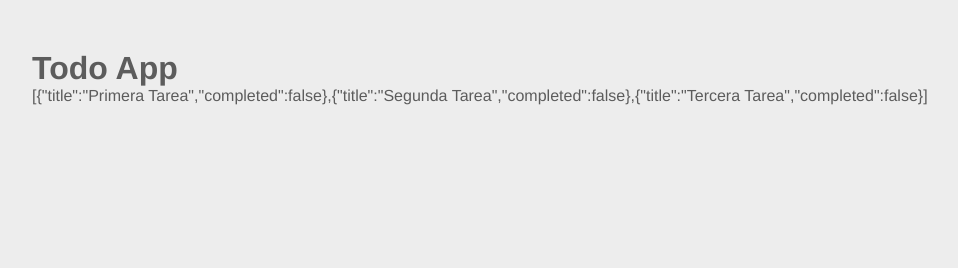
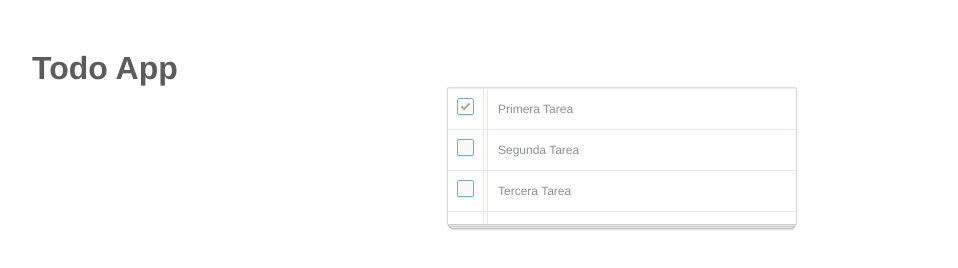
Before and after one commit to kotehector/curso-angular-basico-todoApp, a website: page src/index.html in a window 1280 px wide. Shown: the whole page, without its empty margins (18-976 px from the left). Drawn offline with nearby package versions, Linux system fonts and the light colour scheme; some packages are replaced by stand-ins of ours; files that its build step writes are made by us from their sources.

Commit message:
Lab 2 - Directivas

```diff
--- a/src/app/todo.controller.js
+++ b/src/app/todo.controller.js
@@ -1,7 +1,7 @@
 function TodoController() {
   this.list = [{
     title: 'Primera Tarea',
-    completed: false
+    completed: true
   },{
     title: 'Segunda Tarea',
     completed: false
--- a/src/css/myapp.css
+++ b/src/css/myapp.css
@@ -1,14 +1,214 @@
 * {
-  box-sizing: border-box;
-  -webkit-box-sizing: border-box;
-  -moz-box-sizing: border-box;
-  margin: 0;
-  padding: 0; }
+box-sizing: border-box;
+-webkit-box-sizing: border-box;
+-moz-box-sizing: border-box;
+margin: 0;
+padding: 0;
+}
 
 body {
   font-family: 'Helvetica Neue', Helvetica, Arial, sans-serif;
   color: #5C5C5C;
-  padding: 50px; }
+  padding: 50px;
+}
 
-.app {
-  background: #ededed; }
+ul {
+  list-style: none;
+}
+
+.todo {
+  position: relative;
+  width: 350px;
+  margin: 0 auto;
+  padding: 0 0 12px;
+  background: #fff;
+  border: 1px solid;
+  border-color: #dfdcdc #d9d6d6 #ccc;
+  border-radius: 2px;
+  -webkit-box-shadow: 0 1px 2px rgba(0, 0, 0, 0.1);
+  -moz-box-shadow: 0 1px 2px rgba(0, 0, 0, 0.1);
+  box-shadow: 0 1px 2px rgba(0, 0, 0, 0.1);
+}
+
+.todo:before, .todo:after {
+  content: '';
+  position: absolute;
+  z-index: -1;
+  height: 4px;
+  background: #fff;
+  border: 1px solid #ccc;
+  border-radius: 2px;
+}
+
+.todo:after {
+  left: 0;
+  right: 0;
+  bottom: -3px;
+  -webkit-box-shadow: 0 1px 2px rgba(0, 0, 0, 0.1);
+  -moz-box-shadow: 0 1px 2px rgba(0, 0, 0, 0.1);
+  box-shadow: 0 1px 2px rgba(0, 0, 0, 0.1);
+}
+
+.todo:before {
+  left: 2px;
+  right: 2px;
+  bottom: -5px;
+  border-color: #c4c4c4;
+  -webkit-box-shadow: 0 1px 2px rgba(0, 0, 0, 0.15);
+  -moz-box-shadow: 0 1px 2px rgba(0, 0, 0, 0.15);
+  box-shadow: 0 1px 2px rgba(0, 0, 0, 0.15);
+}
+.todo__form {
+  padding: 0 0 0 40px;
+}
+.todo__form input {
+  border: 0;
+  padding: 15px 10px;
+  width: 100%;
+  outline: 0;
+  font-size: 16px;
+}
+.todo__remaining {
+  padding: 10px 15px 0px 50px;
+  font-style: italic;
+  font-size: 12px;
+}
+.todo__list {
+border-top: 1px solid #e6ebed;
+}
+.todo__list:before {
+  content: '';
+  width: 3px;
+  z-index: 2;
+  border: 1px solid #f2e3df;
+  border-width: 0 1px;
+  position: absolute;
+  top: 0px;
+  bottom: 0px;
+  left: 35px;
+}
+
+.todo__list li {
+  position: relative;
+  padding: 0 15px 0 50px;
+  line-height: 21px;
+  font-size: 12px;
+  color: #8b8f97;
+  border-bottom: 1px solid #e6ebed;
+}
+.todo__list li:hover a {
+  opacity: 1;
+}
+.todo__list li a {
+  text-decoration: none;
+  color: #6bb3ca;
+  font-size: 22px;
+  cursor: pointer;
+  transition: opacity 0.2s ease-in-out;
+  opacity: 0;
+  position: absolute;
+  top: 8px;
+  right: 10px;
+}
+.todo__list li p,
+.todo__list li input {
+  line-height: 40px;
+  margin: 0;
+  border: 0;
+  outline: 0;
+  width: 100%;
+}
+
+input[type=checkbox] {
+ display: none;
+}
+
+input[type=checkbox]:checked + .toggle:after {
+ opacity: 1;
+}
+
+.todo__list .toggle {
+  display: block;
+  height: 35px;
+  width: 35px;
+  position: absolute;
+  top: 0px;
+  bottom: 0px;
+  left: 0px;
+  text-indent: 100%;
+  overflow: hidden;
+  cursor: pointer;
+}
+
+.toggle:after {
+  content: '';
+  position: absolute;
+  position: absolute;
+  width: 7px;
+  height: 3px;
+  background: transparent;
+  top: 14px;
+  left: 13px;
+  border: 2px solid #aaa;
+  border-top: none;
+  border-right: none;
+  -webkit-transform: rotate(-45deg);
+  -moz-transform: rotate(-45deg);
+  -o-transform: rotate(-45deg);
+  -ms-transform: rotate(-45deg);
+  transform: rotate(-45deg);
+  opacity: 0;
+}
+
+.todo__list .toggle:before {
+  content: '';
+  width: 15px;
+  height: 15px;
+  background: #faf9f9;
+  border: 1px solid #6bb3ca;
+  border-radius: 2px;
+  position: absolute;
+  top: 9px;
+  left: 9px;
+  -webkit-box-shadow: 0 1px 1px #dfecf4;
+  -moz-box-shadow: 0 1px 1px #dfecf4;
+  box-shadow: 0 1px 1px #dfecf4;
+}
+
+.todo__list .toggle:hover:before {
+  -webkit-box-shadow: 0 0 3px #6bb3ca;
+  -moz-box-shadow: 0 0 3px #6bb3ca;
+  box-shadow: 0 0 3px #6bb3ca;
+}
+
+.todo__list .done .toggle:before, .todo__list .toggle:active:before {
+  border-color: #c0c0c0 #ccc #d8d8d8;
+  -webkit-box-shadow: inset 0 1px rgba(0, 0, 0, 0.05), inset 0 5px 5px rgba(0, 0, 0, 0.05);
+  -moz-box-shadow: inset 0 1px rgba(0, 0, 0, 0.05), inset 0 5px 5px rgba(0, 0, 0, 0.05);
+  box-shadow: inset 0 1px rgba(0, 0, 0, 0.05), inset 0 5px 5px rgba(0, 0, 0, 0.05);
+}
+.todo-controls {
+  margin: 0 15px 12px 50px;
+  height: 12px;
+}
+
+.todo-controls li {
+  float: left;
+}
+
+.todo-controls li + li { margin-left: 10px }
+
+.todo-controls .right { float: right }
+
+.todo-controls a {
+  display: block;
+  margin: 0;
+  opacity: .6;
+}
+
+.todo-controls a:hover { opacity: 1 }
+
+.todo-pagination {
+  margin: 12px 12px 0 50px;
+  height: 22px;
+}
--- a/src/index.html
+++ b/src/index.html
@@ -12,19 +12,25 @@
 
   </head>
 
-  <body class="app">
+  <body>
 
     <h1>Todo App</h1>
 
-    <div ng-controller="TodoController as todo">
-      {{ todo.list }}
+    <div class="todo" ng-controller="TodoController as todo">
+      <ul class="todo__list">
+        <li ng-repeat="item in todo.list">
+          <input type="checkbox" id="todo-{{ $index }}" ng-model="item.completed">
+          <label class="toggle" for="todo-{{ $index }}"></label>
+          <p> {{ item.title }} </p>
+        </li>
+      </ul>
     </div>
 
 
     <!-- inject:js -->
-    <script src="../bower_components/angular/angular.js"></script>
-    <script src="../bower_components/angular-ui-router/release/angular-ui-router.js"></script>
-    <script src="../bower_components/angular-resource/angular-resource.js"></script>
+    <script src="bower_components/angular/angular.js"></script>
+    <script src="bower_components/angular-ui-router/release/angular-ui-router.js"></script>
+    <script src="bower_components/angular-resource/angular-resource.js"></script>
     <script src="app/app.js"></script>
     <script src="app/todo.controller.js"></script>
     <!-- endinject -->
```
